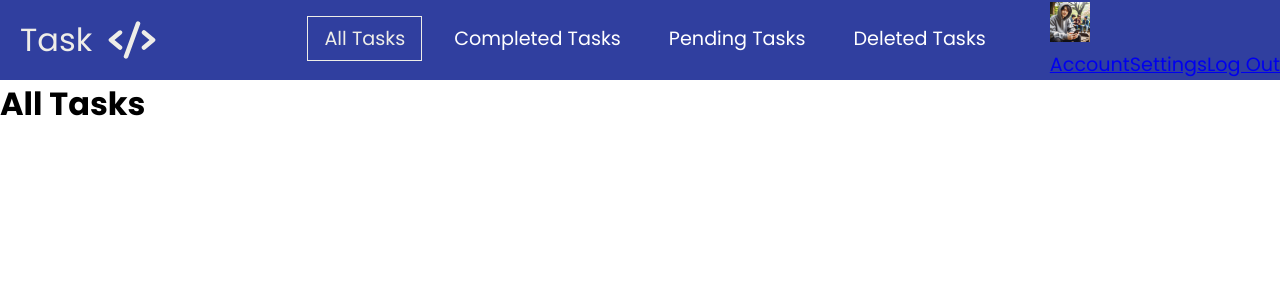
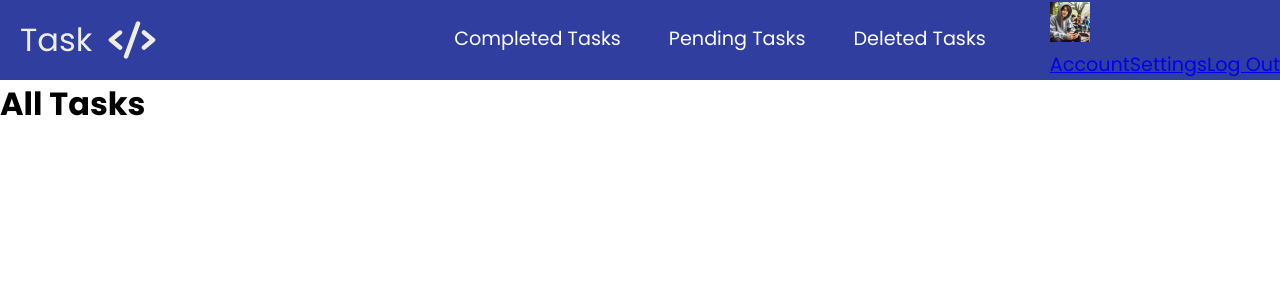
Before and after one commit to devSummon99/task-manager-server, a React (Vite) app in the folder client/task-manager-client/: page / in a window 1280 px wide. Shown: the top 300 px of the page. Built offline with nearby package versions, Linux system fonts and the light colour scheme.

Commit message:
arreglar-navbar

```diff
--- a/client/task-manager-client/src/task-manager/components/NavBar.jsx
+++ b/client/task-manager-client/src/task-manager/components/NavBar.jsx
@@ -80,15 +80,7 @@ function NavBar() {
 
           <ul className={click ? "nav-menu active" : "nav-menu"}>
             <li className="nav-item">
-              <NavLink
-                exact
-                to="/"
-                activeClassName="active"
-                className="nav-links"
-                onClick={handleClick}
-              >
-                All Tasks
-              </NavLink>
+
             </li>
             <li className="nav-item">
               <NavLink
```
